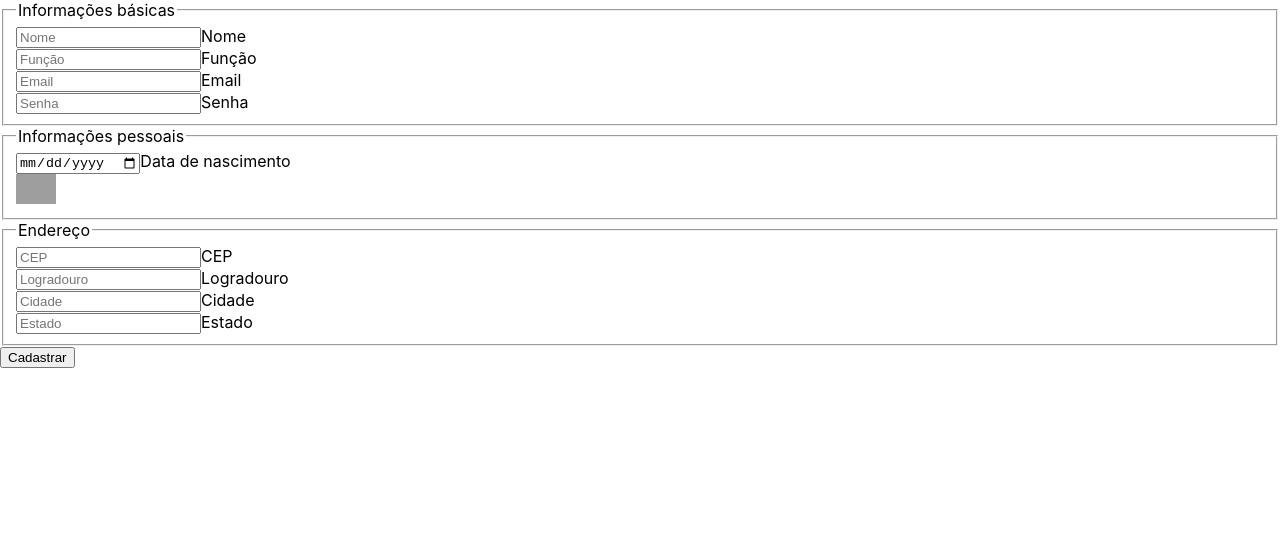
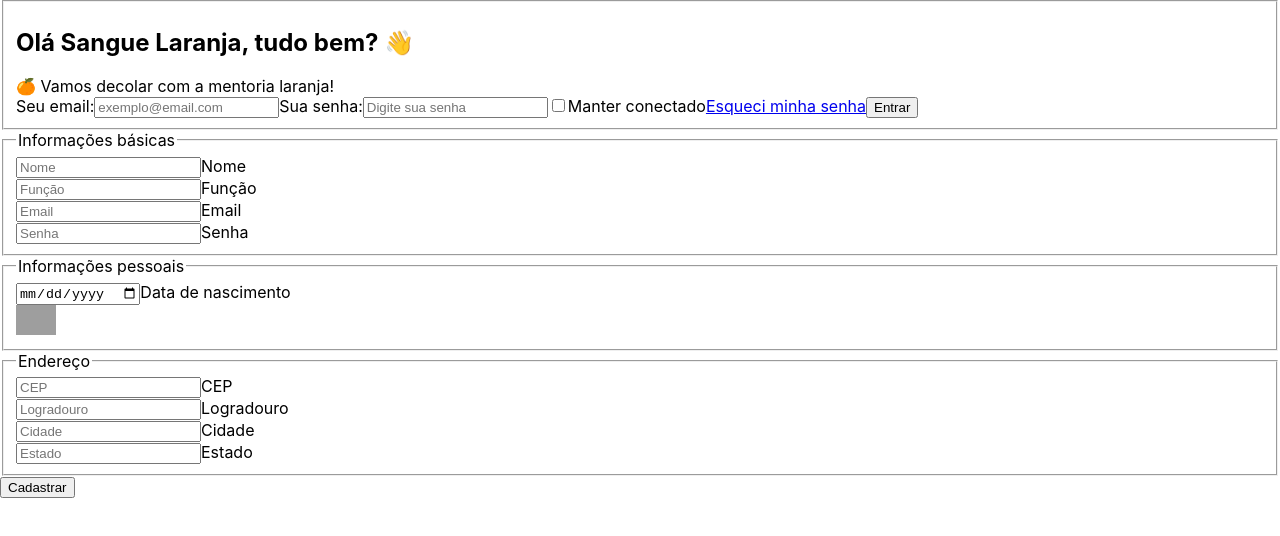
Before and after one commit to LaranjaMecanicaProjetoSquad9/frontend, a React (Create React App) app: page / in a window 1280 px wide. Shown: the top 536 px of the page. Built offline with nearby package versions, Linux system fonts and the light colour scheme; grey boxes are pictures that could not be loaded.

Commit message:
correção na componentização dos elementos de login e cadastro na brach cadastro

```diff
--- /dev/null
+++ b/src/App.js
@@ -0,0 +1,14 @@
+import React from "react";
+import Cadastro from "./components/Cadastro";
+import Login from "./components/Login";
+
+function App() {
+  return (
+    <div className="App">
+        <Login/>
+        <Cadastro/>
+    </div>
+  );
+}
+
+export default App;
--- a/src/Cadastro.js
+++ b/src/components/Cadastro.jsx
@@ -1,8 +1,8 @@
 import React from "react";
 
-function App() {
+function Cadastro() {
   return (
-    <div className="login">
+    <div className="cadastro">
         <form action="./cadastro_concluido.html" class="formulario flex flex--coluna">
                 <fieldset>
                     <legend class="formulario__legenda">Informações básicas</legend>
@@ -58,4 +58,4 @@ function App() {
   );
 }
 
-export default App;
+export default Cadastro;
--- /dev/null
+++ b/src/components/Login.jsx
@@ -0,0 +1,38 @@
+import React, { Component } from 'react';
+
+class Login extends Component {
+    render() {
+        return (
+            <div className="login">
+        <form action="" class="form">
+
+        <fieldset class="fildset__principal">
+
+            <div class="titulo">
+                <h2 class="login__titulo">Olá Sangue Laranja, tudo bem? 👋</h2>
+                <span class="login__mensagem">🍊 Vamos decolar com a mentoria laranja!</span>
+            </div>
+
+            <label for="email">Seu email:</label>
+            <input type="email" name="email" id="email" class="login__email" placeholder="exemplo@email.com" required/>
+
+            <label for="senha">Sua senha:</label>
+            <input type="password" id="senha" class="input_senha" placeholder="Digite sua senha" pattern="^(?=.*[a-z])(?=.*[A-Z])(?=.*[1-9])(?!.*[!@#$%^&*_=+-]).{6,12}$" title="A senha deve conter pelo menos uma letra maiúscula, uma letra minúscula, um número e não pode contrer caracteres especiais como (!, @, # e etc) " required/>
+
+            <input type="checkbox" class="custom__checkbox" name="checkbox"/>
+            <label for="checkbox">Manter conectado</label>
+            <a href="#">Esqueci minha senha</a>
+
+            <button id="enviar" class="entrar">
+                Entrar
+            </button>
+        </fieldset>
+
+
+        </form>
+    </div>
+        );
+    }
+}
+
+export default Login;
--- a/src/index.js
+++ b/src/index.js
@@ -1,7 +1,7 @@
 import React from 'react';
 import ReactDOM from 'react-dom';
 import './index.css';
-import App from './Cadastro';
+import App from './App';
 
 
 ReactDOM.render(
```
